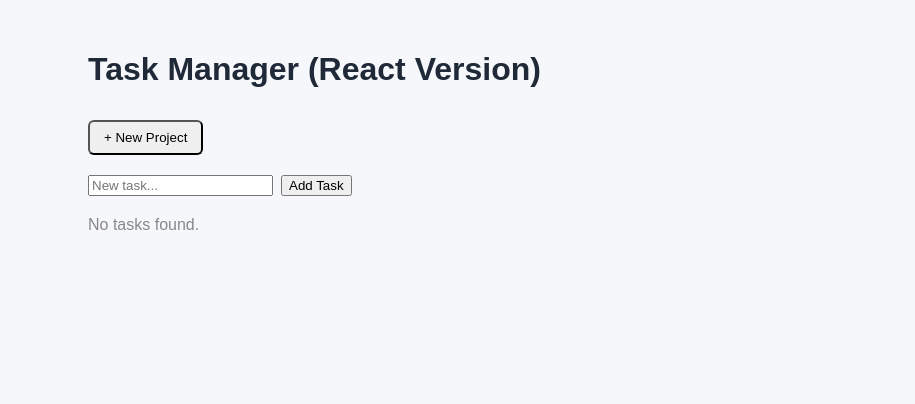
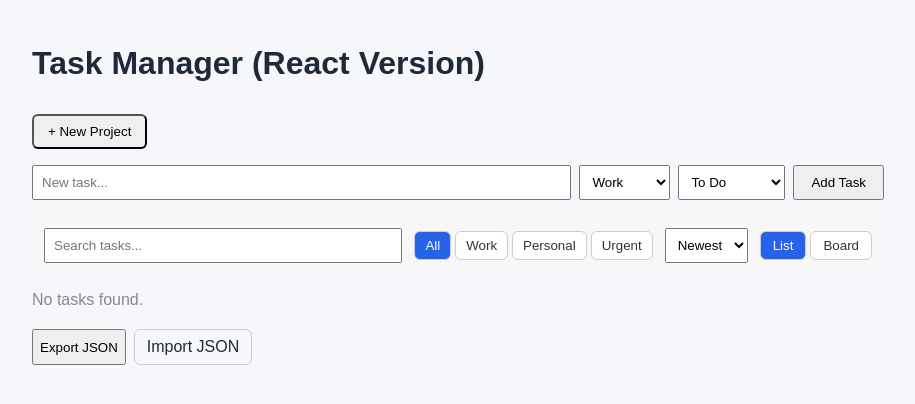
Before and after one commit to Rathunuu/task-manager, a React (Vite) app in the folder task-manager-react/: page / in a window 1280 px wide. Shown: the top 404 px of the page, without its empty margins (182-1097 px from the left). Built offline with nearby package versions, Linux system fonts and the light colour scheme.

Commit message:
Refactor App component with new task properties

```diff
--- a/task-manager-react/src/App.jsx
+++ b/task-manager-react/src/App.jsx
@@ -1,42 +1,68 @@
 import { useState, useEffect } from "react";
 import ProjectSwitcher from "./ProjectSwitcher";
+import Controls from "./Controls";
 import TaskList from "./TaskList";
-import { loadTasks, saveTasks, loadProjects } from "./storage";
+import Board from "./Board";
+import TaskDetailDialog from "./TaskDetailDialog";
+import { loadTasks, saveTasks, loadProjects, saveProjects } from "./storage";
 
 function App() {
   const [tasks, setTasks] = useState([]);
   const [projects, setProjects] = useState([]);
   const [activeProjectId, setActiveProjectId] = useState(null);
+
   const [newTaskText, setNewTaskText] = useState("");
+  const [newTaskCategory, setNewTaskCategory] = useState("Work");
+  const [newTaskStatus, setNewTaskStatus] = useState("To Do");
+
+  const [searchText, setSearchText] = useState("");
+  const [activeCategory, setActiveCategory] = useState("All");
+  const [sortBy, setSortBy] = useState("newest");
+  const [currentView, setCurrentView] = useState("list");
+
+  const [activeDetailTaskId, setActiveDetailTaskId] = useState(null);
+  const [undoData, setUndoData] = useState(null);
 
   useEffect(() => {
     const loadedProjects = loadProjects();
     const loadedTasks = loadTasks();
-
     setProjects(loadedProjects);
     setTasks(loadedTasks);
-
     if (loadedProjects.length > 0) {
       setActiveProjectId(loadedProjects[0].id);
     }
   }, []);
 
-  const tasksForActiveProject = tasks.filter(
-    (task) => task.projectId === activeProjectId
-  );
+  function persistTasks(updated) {
+    setTasks(updated);
+    saveTasks(updated);
+  }
 
-  // ADD TASK
+  function persistProjects(updated) {
+    setProjects(updated);
+    saveProjects(updated);
+  }
+
+  // ---------- PROJECT ----------
+  function handleCreateProject(name) {
+    const newProject = { id: crypto.randomUUID(), name };
+    const updated = [...projects, newProject];
+    persistProjects(updated);
+    setActiveProjectId(newProject.id);
+  }
+
+  // ---------- ADD TASK ----------
   function handleAddTask() {
     const text = newTaskText.trim();
-    if (text === "") return;
+    if (text === "" || !activeProjectId) return;
 
     const newTask = {
       id: crypto.randomUUID(),
       projectId: activeProjectId,
-      text: text,
-      category: "Work",
-      status: "To Do",
-      done: false,
+      text,
+      category: newTaskCategory,
+      status: newTaskStatus,
+      done: newTaskStatus === "Done",
       description: "",
       dueDate: "",
       priority: "Normal",
@@ -45,58 +71,236 @@ function App() {
       createdAt: Date.now(),
     };
 
-    const updatedTasks = [...tasks, newTask];
-    setTasks(updatedTasks);
-    saveTasks(updatedTasks);
+    persistTasks([...tasks, newTask]);
     setNewTaskText("");
   }
 
-  // DELETE TASK
+  // ---------- DELETE TASK (with undo) ----------
   function handleDeleteTask(taskId) {
-    const updatedTasks = tasks.filter((task) => task.id !== taskId);
-    setTasks(updatedTasks);
-    saveTasks(updatedTasks);
+    const index = tasks.findIndex((t) => t.id === taskId);
+    if (index === -1) return;
+    const removed = tasks[index];
+
+    const updated = tasks.filter((t) => t.id !== taskId);
+    persistTasks(updated);
+
+    setUndoData({ task: removed, index });
+    setTimeout(() => setUndoData(null), 5000);
   }
 
-  // CHANGE STATUS
-  function handleStatusChange(taskId, newStatus) {
-    const updatedTasks = tasks.map((task) =>
-      task.id === taskId
-        ? { ...task, status: newStatus, done: newStatus === "Done" }
-        : task
-    );
-    setTasks(updatedTasks);
-    saveTasks(updatedTasks);
+  function handleUndo() {
+    if (!undoData) return;
+    const updated = [...tasks];
+    updated.splice(undoData.index, 0, undoData.task);
+    persistTasks(updated);
+    setUndoData(null);
   }
 
+  // ---------- STATUS ----------
+  function handleStatusChange(taskId, newStatus) {
+    const updated = tasks.map((t) =>
+      t.id === taskId ? { ...t, status: newStatus, done: newStatus === "Done" } : t
+    );
+    persistTasks(updated);
+  }
+
+  // ---------- GENERIC FIELD UPDATE (for detail dialog) ----------
+  function handleUpdateField(taskId, field, value) {
+    const updated = tasks.map((t) => {
+      if (t.id !== taskId) return t;
+      const newTask = { ...t, [field]: value };
+      if (field === "status") newTask.done = value === "Done";
+      return newTask;
+    });
+    persistTasks(updated);
+  }
+
+  // ---------- SUBTASKS ----------
+  function handleAddSubtask(taskId, text) {
+    const updated = tasks.map((t) => {
+      if (t.id !== taskId) return t;
+      const subtasks = [...(t.subtasks || []), { id: crypto.randomUUID(), text, done: false }];
+      return { ...t, subtasks };
+    });
+    persistTasks(updated);
+  }
+
+  function handleToggleSubtask(taskId, subtaskId) {
+    const updated = tasks.map((t) => {
+      if (t.id !== taskId) return t;
+      const subtasks = (t.subtasks || []).map((s) =>
+        s.id === subtaskId ? { ...s, done: !s.done } : s
+      );
+      return { ...t, subtasks };
+    });
+    persistTasks(updated);
+  }
+
+  function handleDeleteSubtask(taskId, subtaskId) {
+    const updated = tasks.map((t) => {
+      if (t.id !== taskId) return t;
+      const subtasks = (t.subtasks || []).filter((s) => s.id !== subtaskId);
+      return { ...t, subtasks };
+    });
+    persistTasks(updated);
+  }
+
+  // ---------- REORDER (list drag & drop) ----------
+  function handleReorder(orderedIds) {
+    const projectTasksMap = new Map(tasks.filter((t) => t.projectId === activeProjectId).map((t) => [t.id, t]));
+    const reordered = orderedIds.map((id) => projectTasksMap.get(id)).filter(Boolean);
+    const otherTasks = tasks.filter((t) => t.projectId !== activeProjectId);
+    persistTasks([...otherTasks, ...reordered]);
+  }
+
+  // ---------- EXPORT / IMPORT ----------
+  function handleExport() {
+    const data = { projects, tasks };
+    const blob = new Blob([JSON.stringify(data, null, 2)], { type: "application/json" });
+    const url = URL.createObjectURL(blob);
+    const link = document.createElement("a");
+    link.href = url;
+    link.download = "tasks.json";
+    link.click();
+    URL.revokeObjectURL(url);
+  }
+
+  function handleImport(e) {
+    const file = e.target.files[0];
+    if (!file) return;
+    const reader = new FileReader();
+    reader.onload = (event) => {
+      try {
+        const data = JSON.parse(event.target.result);
+        if (data.projects && data.tasks) {
+          persistProjects(data.projects);
+          persistTasks(data.tasks);
+          if (data.projects.length > 0) setActiveProjectId(data.projects[0].id);
+        }
+      } catch (err) {
+        alert("Invalid JSON file.");
+      }
+    };
+    reader.readAsText(file);
+    e.target.value = "";
+  }
+
+  // ---------- FILTER / SEARCH / SORT ----------
+  let visibleTasks = tasks.filter((t) => t.projectId === activeProjectId);
+
+  if (activeCategory !== "All") {
+    visibleTasks = visibleTasks.filter((t) => t.category === activeCategory);
+  }
+
+  if (searchText.trim() !== "") {
+    visibleTasks = visibleTasks.filter((t) =>
+      t.text.toLowerCase().includes(searchText.toLowerCase())
+    );
+  }
+
+  visibleTasks = [...visibleTasks].sort((a, b) => {
+    if (sortBy === "az") return a.text.localeCompare(b.text);
+    return (b.createdAt || 0) - (a.createdAt || 0);
+  });
+
+  const activeProject = projects.find((p) => p.id === activeProjectId);
+  const projectTasks = tasks.filter((t) => t.projectId === activeProjectId);
+  const completedCount = projectTasks.filter((t) => t.status === "Done").length;
+
+  const activeDetailTask = tasks.find((t) => t.id === activeDetailTaskId) || null;
+
   return (
-    <div style={{ padding: "30px", maxWidth: "800px", margin: "0 auto" }}>
+    <div style={{ padding: "24px", maxWidth: "900px", margin: "0 auto", fontFamily: "sans-serif" }}>
       <h1>Task Manager (React Version)</h1>
 
       <ProjectSwitcher
         projects={projects}
         activeProjectId={activeProjectId}
         onSelectProject={setActiveProjectId}
+        onCreateProject={handleCreateProject}
       />
 
-      <div style={{ margin: "20px 0" }}>
+      {activeProject && (
+        <p style={{ color: "#666", marginBottom: "16px" }}>
+          <strong>{activeProject.name}</strong> — {completedCount} of {projectTasks.length} tasks done
+        </p>
+      )}
+
+      <div style={{ display: "flex", gap: "8px", marginBottom: "10px", flexWrap: "wrap" }}>
         <input
           type="text"
           value={newTaskText}
           onChange={(e) => setNewTaskText(e.target.value)}
+          onKeyDown={(e) => e.key === "Enter" && handleAddTask()}
           placeholder="New task..."
-          onKeyDown={(e) => e.key === "Enter" && handleAddTask()}
+          style={{ flex: 1, padding: "8px", minWidth: "150px" }}
         />
-        <button onClick={handleAddTask} style={{ marginLeft: "8px" }}>
-          Add Task
-        </button>
+        <select value={newTaskCategory} onChange={(e) => setNewTaskCategory(e.target.value)} style={{ padding: "8px" }}>
+          <option value="Work">Work</option>
+          <option value="Personal">Personal</option>
+          <option value="Urgent">Urgent</option>
+        </select>
+        <select value={newTaskStatus} onChange={(e) => setNewTaskStatus(e.target.value)} style={{ padding: "8px" }}>
+          <option value="To Do">To Do</option>
+          <option value="In Progress">In Progress</option>
+          <option value="In Review">In Review</option>
+          <option value="Done">Done</option>
+        </select>
+        <button onClick={handleAddTask} style={{ padding: "8px 16px" }}>Add Task</button>
       </div>
 
-      <TaskList
-        tasks={tasksForActiveProject}
-        onDeleteTask={handleDeleteTask}
-        onStatusChange={handleStatusChange}
+      <Controls
+        searchText={searchText}
+        onSearchChange={setSearchText}
+        activeCategory={activeCategory}
+        onCategoryChange={setActiveCategory}
+        sortBy={sortBy}
+        onSortChange={setSortBy}
+        currentView={currentView}
+        onViewChange={setCurrentView}
       />
+
+      {currentView === "list" ? (
+        <TaskList
+          tasks={visibleTasks}
+          onOpenTask={setActiveDetailTaskId}
+          onDeleteTask={handleDeleteTask}
+          onStatusChange={handleStatusChange}
+          onReorder={handleReorder}
+        />
+      ) : (
+        <Board
+          tasks={visibleTasks}
+          onOpenTask={setActiveDetailTaskId}
+          onStatusChange={handleStatusChange}
+        />
+      )}
+
+      <div style={{ marginTop: "20px", display: "flex", gap: "8px" }}>
+        <button onClick={handleExport}>Export JSON</button>
+        <label style={{ padding: "8px 12px", border: "1px solid #ccc", borderRadius: "6px", cursor: "pointer" }}>
+          Import JSON
+          <input type="file" accept=".json" onChange={handleImport} hidden />
+        </label>
+      </div>
+
+      <TaskDetailDialog
+        task={activeDetailTask}
+        onClose={() => setActiveDetailTaskId(null)}
+        onUpdateField={handleUpdateField}
+        onAddSubtask={handleAddSubtask}
+        onToggleSubtask={handleToggleSubtask}
+        onDeleteSubtask={handleDeleteSubtask}
+      />
+
+      {undoData && (
+        <div style={{ position: "fixed", bottom: "20px", right: "20px", background: "#172033", color: "white", padding: "12px 16px", borderRadius: "8px", display: "flex", gap: "16px", alignItems: "center" }}>
+          <span>Task deleted</span>
+          <button onClick={handleUndo} style={{ background: "#3b82f6", color: "white", border: "none", padding: "6px 10px", borderRadius: "6px", cursor: "pointer" }}>
+            Undo
+          </button>
+        </div>
+      )}
     </div>
   );
 }
```
